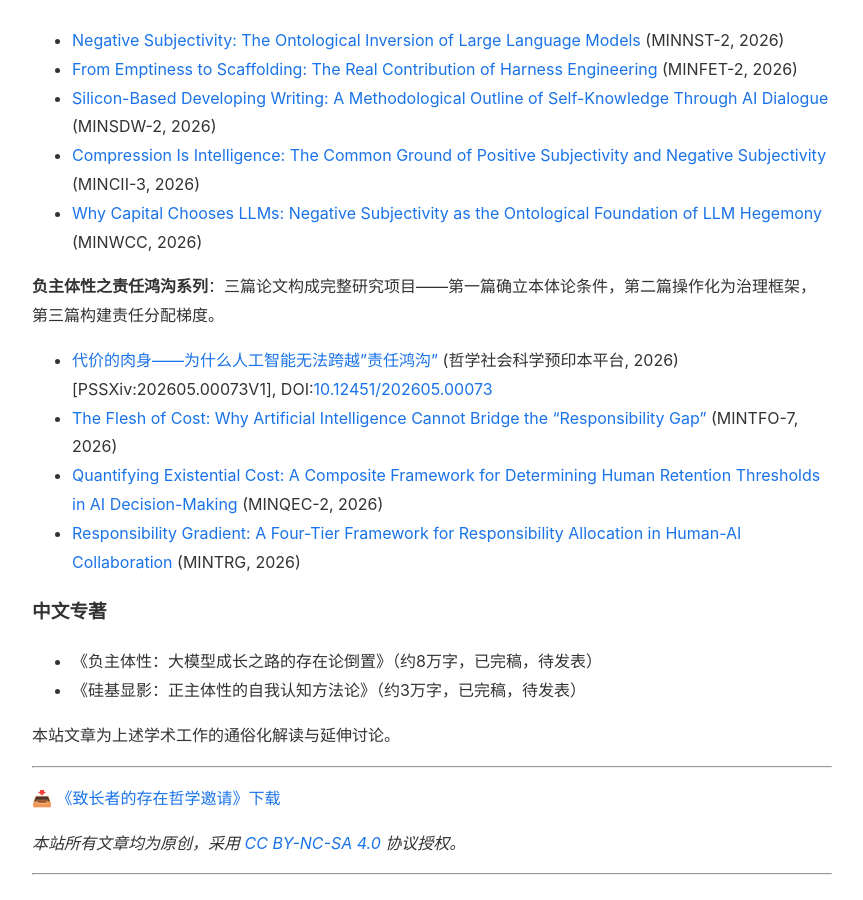
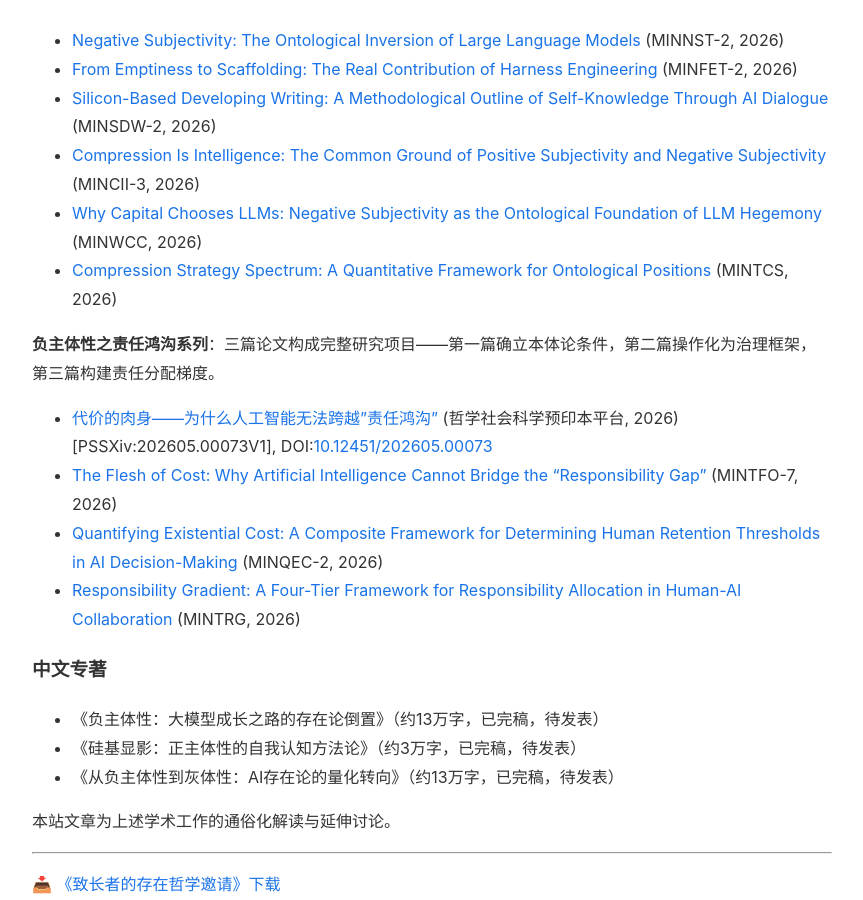
Before and after one commit to fanli1998-suda/fanli1998-suda.github.io, a Jekyll site: the page built from README.md, in a window 1280 px wide and 900 px high, scrolled down 4274 px. Shown: the whole window, without its empty margins (208-1071 px from the left). Built offline with Jekyll 4.4.1, drawn with Linux system fonts in a browser that asks for light colours.

Commit message:
feat: add CSS preprint (MINTCS), 灰体性专著, update 负主体性字数

```diff
--- a/README.md
+++ b/README.md
@@ -145,6 +145,7 @@
 - [Silicon-Based Developing Writing: A Methodological Outline of Self-Knowledge Through AI Dialogue](https://philarchive.org/rec/MINSDW-2) (MINSDW-2, 2026)
 - [Compression Is Intelligence: The Common Ground of Positive Subjectivity and Negative Subjectivity](https://philarchive.org/rec/MINCII-3) (MINCII-3, 2026)
 - [Why Capital Chooses LLMs: Negative Subjectivity as the Ontological Foundation of LLM Hegemony](https://philarchive.org/rec/MINWCC) (MINWCC, 2026)
+- [Compression Strategy Spectrum: A Quantitative Framework for Ontological Positions](https://philarchive.org/rec/MINTCS) (MINTCS, 2026)
 
 **负主体性之责任鸿沟系列**：三篇论文构成完整研究项目——第一篇确立本体论条件，第二篇操作化为治理框架，第三篇构建责任分配梯度。
 
@@ -156,8 +157,9 @@
 
 ### 中文专著
 
-- 《负主体性：大模型成长之路的存在论倒置》（约8万字，已完稿，待发表）
+- 《负主体性：大模型成长之路的存在论倒置》（约13万字，已完稿，待发表）
 - 《硅基显影：正主体性的自我认知方法论》（约3万字，已完稿，待发表）
+- 《从负主体性到灰体性：AI存在论的量化转向》（约13万字，已完稿，待发表）
 
 本站文章为上述学术工作的通俗化解读与延伸讨论。
 
```
Also changed, not shown: _includes/academic-statement.md (+3 -1 lines).
